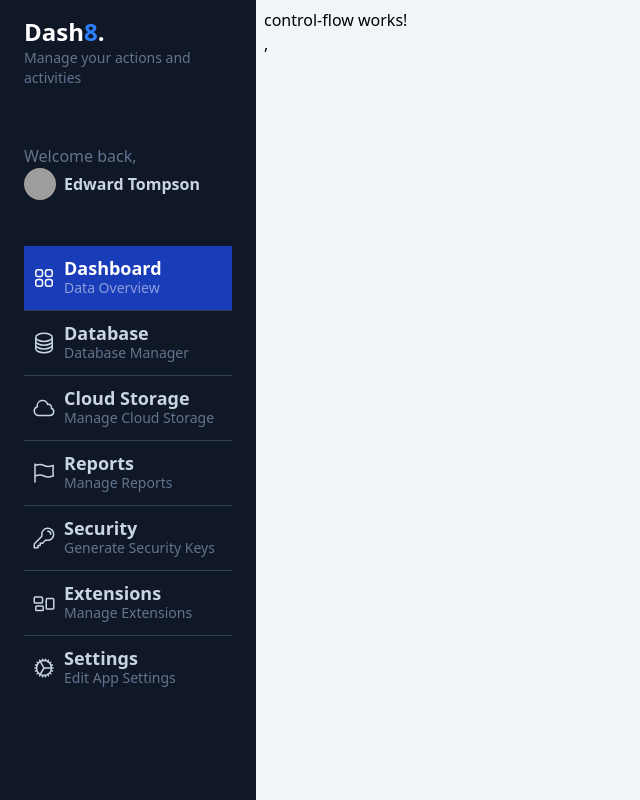
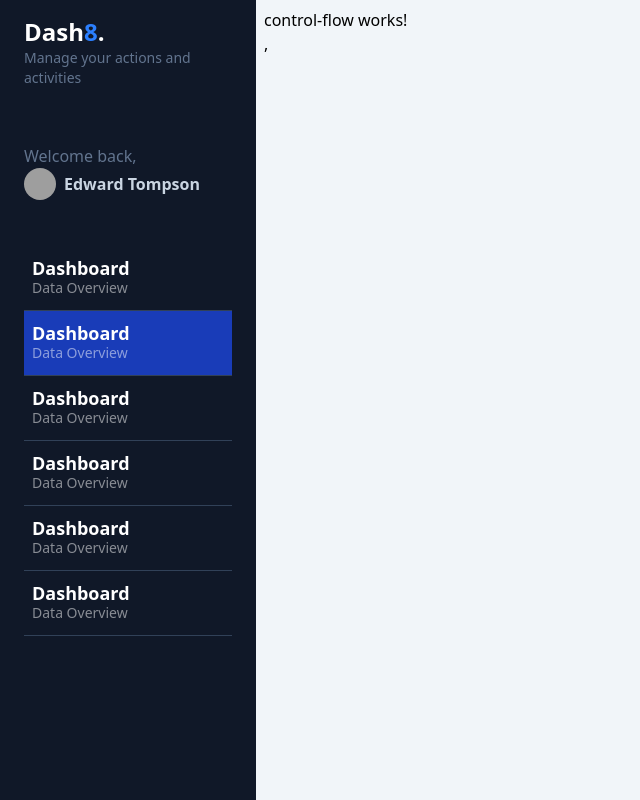
Before and after one commit to GenerationMilton/My-dashboard-angular-features, an Angular app: page /dashboard/control-flow in a window 1280 px wide. Shown: the whole page, without its empty margins (0-640 px from the left). Built offline with nearby package versions, Linux system fonts and the light colour scheme; grey boxes are pictures that could not be loaded.

Commit message:
dashboardConfiguration - @for @if new sintaxis

```diff
--- a/package.json
+++ b/package.json
@@ -17,7 +17,6 @@
     "@angular/platform-browser": "^20.0.0",
     "@angular/router": "^20.0.0",
     "@tailwindcss/postcss": "^4.1.11",
-    "postcss": "^8.5.6",
     "rxjs": "~7.8.0",
     "tslib": "^2.3.0",
     "zone.js": "~0.15.0"
@@ -33,7 +32,7 @@
     "karma-coverage": "~2.2.0",
     "karma-jasmine": "~5.1.0",
     "karma-jasmine-html-reporter": "~2.1.0",
-    "tailwindcss": "^4.1.11",
+    "tailwindcss": "^4.1.8",
     "typescript": "~5.8.2"
   }
 }
--- a/src/app/shared/sidemenu/sidemenu.component.html
+++ b/src/app/shared/sidemenu/sidemenu.component.html
@@ -23,26 +23,18 @@
         </a>
       </div>
       <div id="nav" class="w-full px-6">
-        <a
-          href="#"
-          class="w-full px-2 inline-flex space-x-2 items-center border-b border-slate-700 py-3 bg-blue-800 hover:bg-white/5 transition ease-linear duration-150"
+
+
+        @for (item of menuItems; track $index ) {
+
+             <a
+
+
+          [routerLink]="item.path"
+          routerLinkActive="bg-blue-800"
+          class="w-full px-2 inline-flex space-x-2 items-center border-b border-slate-700 py-3 hover:bg-white/5 transition ease-linear duration-150"
         >
-          <div>
-            <svg
-              xmlns="http://www.w3.org/2000/svg"
-              fill="none"
-              viewBox="0 0 24 24"
-              stroke-width="1.5"
-              stroke="currentColor"
-              class="w-6 h-6 text-white"
-            >
-              <path
-                stroke-linecap="round"
-                stroke-linejoin="round"
-                d="M3.75 6A2.25 2.25 0 016 3.75h2.25A2.25 2.25 0 0110.5 6v2.25a2.25 2.25 0 01-2.25 2.25H6a2.25 2.25 0 01-2.25-2.25V6zM3.75 15.75A2.25 2.25 0 016 13.5h2.25a2.25 2.25 0 012.25 2.25V18a2.25 2.25 0 01-2.25 2.25H6A2.25 2.25 0 013.75 18v-2.25zM13.5 6a2.25 2.25 0 012.25-2.25H18A2.25 2.25 0 0120.25 6v2.25A2.25 2.25 0 0118 10.5h-2.25a2.25 2.25 0 01-2.25-2.25V6zM13.5 15.75a2.25 2.25 0 012.25-2.25H18a2.25 2.25 0 012.25 2.25V18A2.25 2.25 0 0118 20.25h-2.25A2.25 2.25 0 0113.5 18v-2.25z"
-              />
-            </svg>
-          </div>
+
           <div class="flex flex-col">
             <span class="text-lg font-bold leading-5 text-white"
               >Dashboard</span
@@ -52,179 +44,10 @@
             >
           </div>
         </a>
-        <a
-          href="#"
-          class="w-full px-2 inline-flex space-x-2 items-center border-b border-slate-700 py-3 hover:bg-white/5 transition ease-linear duration-150"
-        >
-          <div>
-            <svg
-              xmlns="http://www.w3.org/2000/svg"
-              fill="none"
-              viewBox="0 0 24 24"
-              stroke-width="1.5"
-              stroke="currentColor"
-              class="w-6 h-6"
-            >
-              <path
-                stroke-linecap="round"
-                stroke-linejoin="round"
-                d="M20.25 6.375c0 2.278-3.694 4.125-8.25 4.125S3.75 8.653 3.75 6.375m16.5 0c0-2.278-3.694-4.125-8.25-4.125S3.75 4.097 3.75 6.375m16.5 0v11.25c0 2.278-3.694 4.125-8.25 4.125s-8.25-1.847-8.25-4.125V6.375m16.5 0v3.75m-16.5-3.75v3.75m16.5 0v3.75C20.25 16.153 16.556 18 12 18s-8.25-1.847-8.25-4.125v-3.75m16.5 0c0 2.278-3.694 4.125-8.25 4.125s-8.25-1.847-8.25-4.125"
-              />
-            </svg>
-          </div>
-          <div class="flex flex-col">
-            <span class="text-lg text-slate-300 font-bold leading-5"
-              >Database</span
-            >
-            <span class="text-sm text-slate-500 hidden md:block"
-              >Database Manager</span
-            >
-          </div>
-        </a>
-        <a
-          href="#"
-          class="w-full px-2 inline-flex space-x-2 items-center border-b border-slate-700 py-3 hover:bg-white/5 transition ease-linear duration-150"
-        >
-          <div>
-            <svg
-              xmlns="http://www.w3.org/2000/svg"
-              fill="none"
-              viewBox="0 0 24 24"
-              stroke-width="1.5"
-              stroke="currentColor"
-              class="w-6 h-6"
-            >
-              <path
-                stroke-linecap="round"
-                stroke-linejoin="round"
-                d="M2.25 15a4.5 4.5 0 004.5 4.5H18a3.75 3.75 0 001.332-7.257 3 3 0 00-3.758-3.848 5.25 5.25 0 00-10.233 2.33A4.502 4.502 0 002.25 15z"
-              />
-            </svg>
-          </div>
-          <div class="flex flex-col">
-            <span class="text-lg text-slate-300 font-bold leading-5"
-              >Cloud Storage</span
-            >
-            <span class="text-sm text-slate-500 hidden md:block"
-              >Manage Cloud Storage</span
-            >
-          </div>
-        </a>
-        <a
-          href="#"
-          class="w-full px-2 inline-flex space-x-2 items-center border-b border-slate-700 py-3 hover:bg-white/5 transition ease-linear duration-150"
-        >
-          <div>
-            <svg
-              xmlns="http://www.w3.org/2000/svg"
-              fill="none"
-              viewBox="0 0 24 24"
-              stroke-width="1.5"
-              stroke="currentColor"
-              class="w-6 h-6"
-            >
-              <path
-                stroke-linecap="round"
-                stroke-linejoin="round"
-                d="M3 3v1.5M3 21v-6m0 0l2.77-.693a9 9 0 016.208.682l.108.054a9 9 0 006.086.71l3.114-.732a48.524 48.524 0 01-.005-10.499l-3.11.732a9 9 0 01-6.085-.711l-.108-.054a9 9 0 00-6.208-.682L3 4.5M3 15V4.5"
-              />
-            </svg>
-          </div>
-          <div class="flex flex-col">
-            <span class="text-lg text-slate-300 font-bold leading-5"
-              >Reports</span
-            >
-            <span class="text-sm text-slate-500 hidden md:block"
-              >Manage Reports</span
-            >
-          </div>
-        </a>
-        <a
-          href="#"
-          class="w-full px-2 inline-flex space-x-2 items-center border-b border-slate-700 py-3 hover:bg-white/5 transition ease-linear duration-150"
-        >
-          <div>
-            <svg
-              xmlns="http://www.w3.org/2000/svg"
-              fill="none"
-              viewBox="0 0 24 24"
-              stroke-width="1.5"
-              stroke="currentColor"
-              class="w-6 h-6"
-            >
-              <path
-                stroke-linecap="round"
-                stroke-linejoin="round"
-                d="M15.75 5.25a3 3 0 013 3m3 0a6 6 0 01-7.029 5.912c-.563-.097-1.159.026-1.563.43L10.5 17.25H8.25v2.25H6v2.25H2.25v-2.818c0-.597.237-1.17.659-1.591l6.499-6.499c.404-.404.527-1 .43-1.563A6 6 0 1121.75 8.25z"
-              />
-            </svg>
-          </div>
-          <div class="flex flex-col">
-            <span class="text-lg text-slate-300 font-bold leading-5"
-              >Security</span
-            >
-            <span class="text-sm text-slate-500 hidden md:block"
-              >Generate Security Keys</span
-            >
-          </div>
-        </a>
-        <a
-          href="#"
-          class="w-full px-2 inline-flex space-x-2 items-center border-b border-slate-700 py-3 hover:bg-white/5 transition ease-linear duration-150"
-        >
-          <div>
-            <svg
-              xmlns="http://www.w3.org/2000/svg"
-              fill="none"
-              viewBox="0 0 24 24"
-              stroke-width="1.5"
-              stroke="currentColor"
-              class="w-6 h-6"
-            >
-              <path
-                stroke-linecap="round"
-                stroke-linejoin="round"
-                d="M2.25 7.125C2.25 6.504 2.754 6 3.375 6h6c.621 0 1.125.504 1.125 1.125v3.75c0 .621-.504 1.125-1.125 1.125h-6a1.125 1.125 0 01-1.125-1.125v-3.75zM14.25 8.625c0-.621.504-1.125 1.125-1.125h5.25c.621 0 1.125.504 1.125 1.125v8.25c0 .621-.504 1.125-1.125 1.125h-5.25a1.125 1.125 0 01-1.125-1.125v-8.25zM3.75 16.125c0-.621.504-1.125 1.125-1.125h5.25c.621 0 1.125.504 1.125 1.125v2.25c0 .621-.504 1.125-1.125 1.125h-5.25a1.125 1.125 0 01-1.125-1.125v-2.25z"
-              />
-            </svg>
-          </div>
-          <div class="flex flex-col">
-            <span class="text-lg text-slate-300 font-bold leading-5"
-              >Extensions</span
-            >
-            <span class="text-sm text-slate-500 hidden md:block"
-              >Manage Extensions</span
-            >
-          </div>
-        </a>
-        <a
-          href="#"
-          class="w-full px-2 inline-flex space-x-2 items-center py-3 hover:bg-white/5 transition ease-linear duration-150"
-        >
-          <div>
-            <svg
-              xmlns="http://www.w3.org/2000/svg"
-              fill="none"
-              viewBox="0 0 24 24"
-              stroke-width="1.5"
-              stroke="currentColor"
-              class="w-6 h-6"
-            >
-              <path
-                stroke-linecap="round"
-                stroke-linejoin="round"
-                d="M4.5 12a7.5 7.5 0 0015 0m-15 0a7.5 7.5 0 1115 0m-15 0H3m16.5 0H21m-1.5 0H12m-8.457 3.077l1.41-.513m14.095-5.13l1.41-.513M5.106 17.785l1.15-.964m11.49-9.642l1.149-.964M7.501 19.795l.75-1.3m7.5-12.99l.75-1.3m-6.063 16.658l.26-1.477m2.605-14.772l.26-1.477m0 17.726l-.26-1.477M10.698 4.614l-.26-1.477M16.5 19.794l-.75-1.299M7.5 4.205L12 12m6.894 5.785l-1.149-.964M6.256 7.178l-1.15-.964m15.352 8.864l-1.41-.513M4.954 9.435l-1.41-.514M12.002 12l-3.75 6.495"
-              />
-            </svg>
-          </div>
-          <div class="flex flex-col">
-            <span class="text-lg text-slate-300 font-bold leading-5"
-              >Settings</span
-            >
-            <span class="text-sm text-slate-500 hidden md:block"
-              >Edit App Settings</span
-            >
-          </div>
-        </a>
+        }
+
+
+
+
       </div>
     </div>
--- a/src/app/shared/sidemenu/sidemenu.component.ts
+++ b/src/app/shared/sidemenu/sidemenu.component.ts
@@ -1,9 +1,11 @@
 import { ChangeDetectionStrategy, Component } from '@angular/core';
 import { routes } from '../../app.routes';
+import { CommonModule } from '@angular/common';
+import { RouterModule } from '@angular/router';
 
 @Component({
   selector: 'app-sidemenu',
-  imports: [],
+  imports: [CommonModule, RouterModule],
   templateUrl: './sidemenu.component.html',
   changeDetection: ChangeDetectionStrategy.OnPush,
 })
--- a/src/styles.css
+++ b/src/styles.css
@@ -1,24 +1,2 @@
 /* You can add global styles to this file, and also import other style files */
 @import "tailwindcss";
-@plugin "daisyui";
-@plugin "daisyui" {
-  themes: night --default, dark --prefersdark;
-}
-
-@theme {
-  --font-montserrat: "Montserrat", "sans-serif";
-  --animate-fadeIn: fadeIn 0.3s ease-in-out;
-  @keyframes fadeIn {
-    0% {
-      opacity: 0;
-    }
-    100% {
-      opacity: 1;
-    }
-  }
-}
-@font-face {
-  font-family: "Montserrat";
-  src: url("/assets/fonts/montserrat-alternates/MontserratAlternates-Medium.ttf")
-    format("truetype");
-}
--- a/src/tailwind.config.js
+++ /dev/null
@@ -1,27 +0,0 @@
-module.exports = {
-    content: [
-        "./src/**/*.{html,ts}",
-    ],
-    theme: {
-         fontFamily:{
-            'montserrat': ['Montserrat', 'sans-serif']
-        },
-        extend: {
-            animation:{
-                fadeIn: 'fadeIn 0.3s ease-in-out'
-            },
-            keyframes:{
-                fadeIn:{
-                    '0%':{opacity: 0},
-                    '100%':{opacity: 1},
-                }
-            }
-        },
-    },
-    plugings: [
-        require( 'daisyui' ),
-    ],
-    daisyui: {
-        themes: [ 'night']
-    },
-}
```
Also changed, not shown: 1 other file (tests, documents, lock files or other folders).
